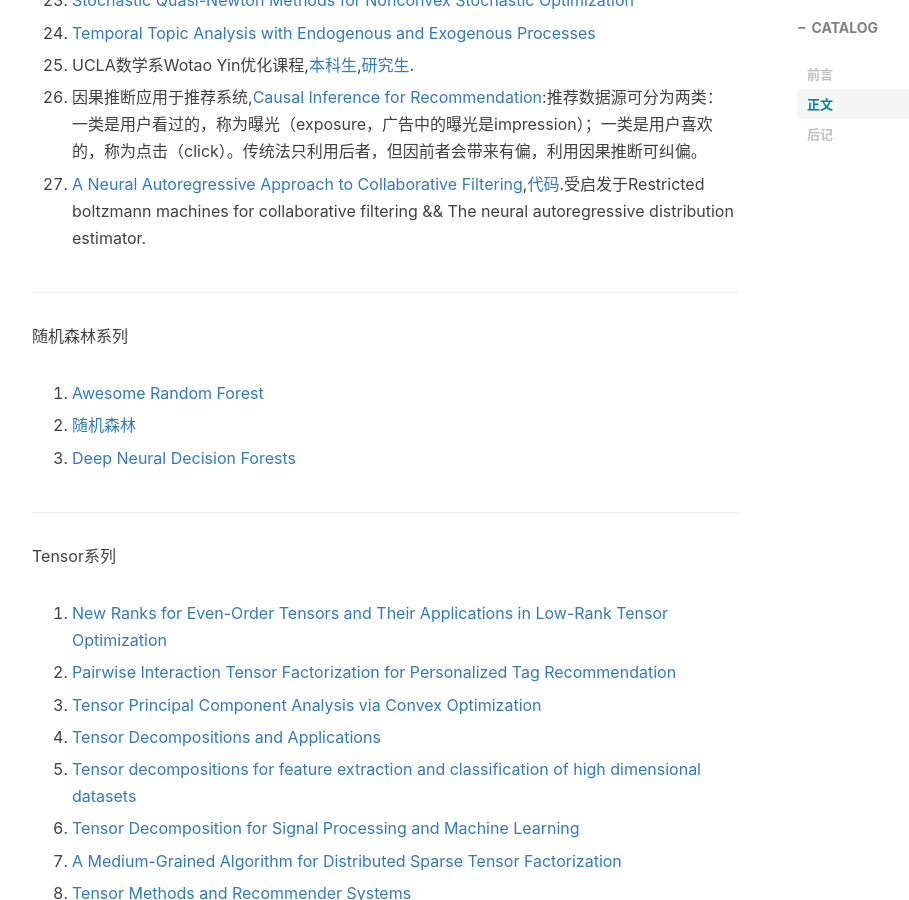
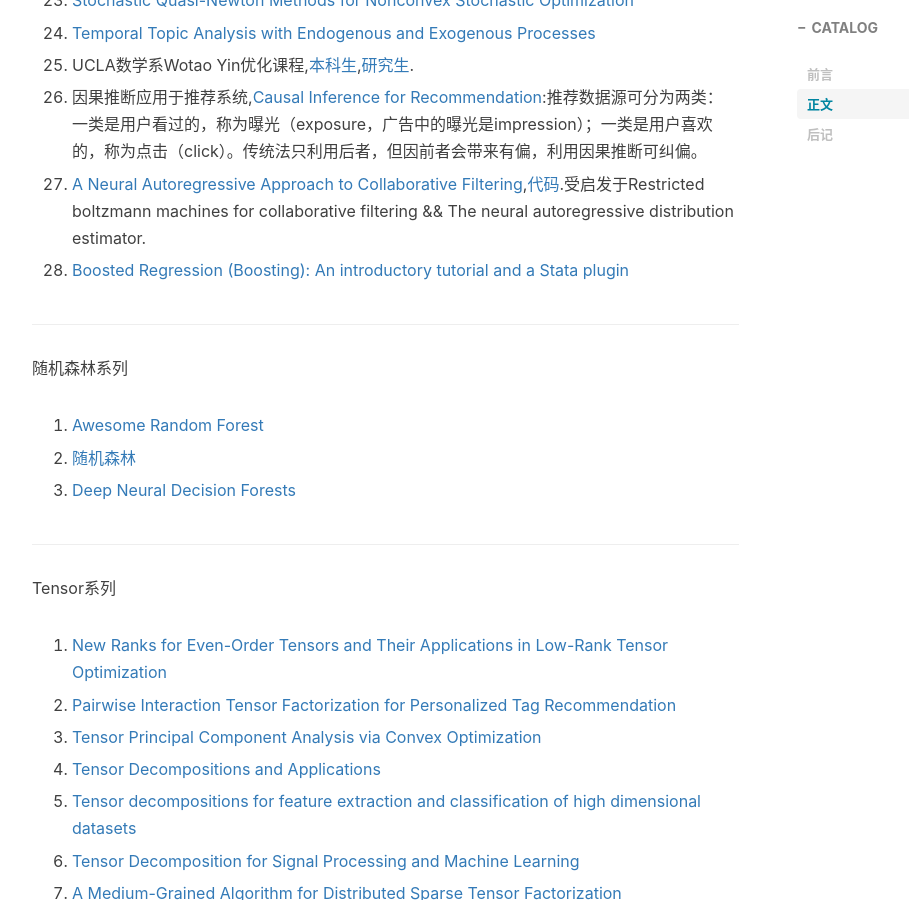
Before and after one commit to CoolIceFire/CoolIceFire.github.io, a Jekyll site: the page built from _posts/2016-06-30-Learning.markdown, in a window 1280 px wide and 900 px high, scrolled down 1662 px. Shown: the whole window, without its empty margins (233-1142 px from the left). Built offline with Jekyll 4.4.1, drawn with Linux system fonts in a browser that asks for light colours; nearby versions of some CDN libraries; comment, search, counter and statistics services are not loaded.

Commit message:
Update 2016-06-30-Learning.markdown

```diff
--- a/_posts/2016-06-30-Learning.markdown
+++ b/_posts/2016-06-30-Learning.markdown
@@ -77,6 +77,8 @@
 
 27. [A Neural Autoregressive Approach to Collaborative Filtering](http://jmlr.org/proceedings/papers/v48/zheng16.pdf),[代码](https://github.com/Ian09/CF-NADE).受启发于Restricted boltzmann machines for collaborative filtering && The neural autoregressive distribution estimator.
 
+28. [Boosted Regression (Boosting): An introductory tutorial and a Stata plugin](http://www.schonlau.net/publication/05stata_boosting.pdf)
+
 ---------------------------------------------------------------------------------------------------------------
 
 随机森林系列
```
